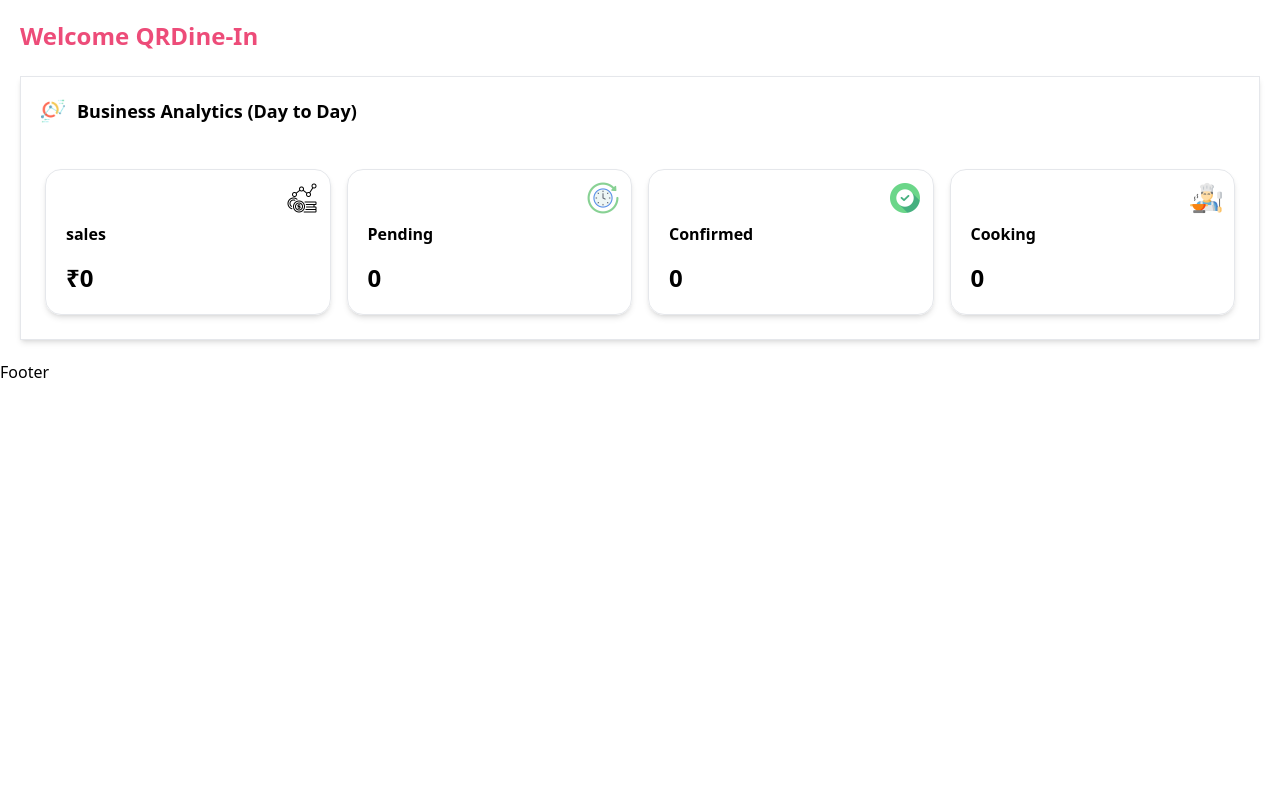
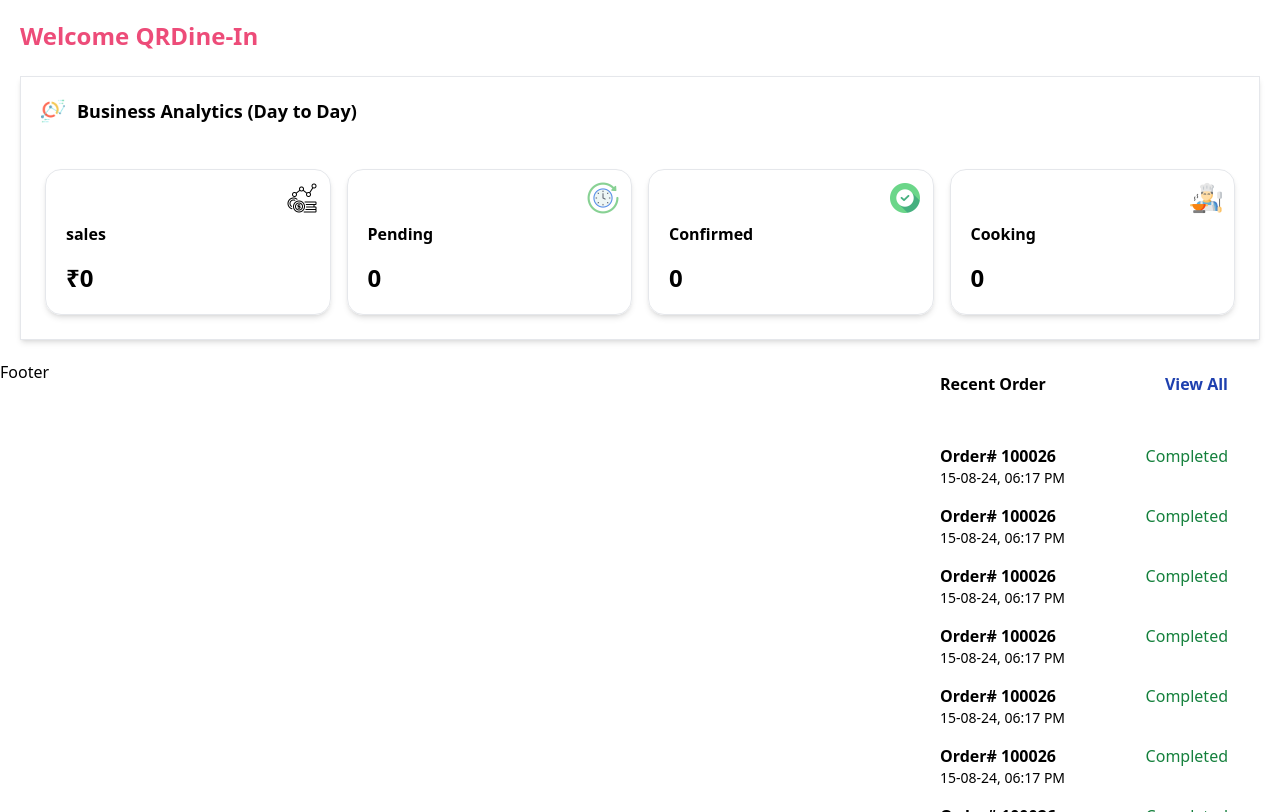
Before and after one commit to muskansrivastava0305/frenzoo, a React (Vite) app: page /admin in a window 1280 px wide. Built offline with nearby package versions, Linux system fonts and the light colour scheme; no server answers; a web font is replaced by a local one.

Commit message:
recent order comp

```diff
--- /dev/null
+++ b/src/components/admin/RecentOrder.jsx
@@ -0,0 +1,18 @@
+import React from 'react';
+
+const RecentOrder = ({ orderId, dateTime, status }) => {
+    return (
+        <div className=' flex justify-between mr-8 my-4'>
+            <div>
+                <h1 className=' font-bold hover:text-red-700 hover:cursor-pointer'>{orderId}</h1>
+                <p className=' text-sm font-light'>{dateTime}</p>
+            </div>
+            <div className=' items-center'>
+                <p className=' text-green-700'>{status}</p>
+            </div>
+        </div>
+
+    );
+};
+
+export default RecentOrder;
--- a/src/components/index.js
+++ b/src/components/index.js
@@ -2,10 +2,12 @@
 import Footer from "./admin/Footer"
 import Sidebar from "./admin/Sidebar"
 import BusinessAnalyticsCard from "./admin/BusinessAnalyticsCard"
+import RecentOrder from "./admin/RecentOrder"
 
 export {
     Header,
     Footer,
     Sidebar,
-    BusinessAnalyticsCard
+    BusinessAnalyticsCard,
+    RecentOrder
 }
--- a/src/pages/admin/Dashboard.jsx
+++ b/src/pages/admin/Dashboard.jsx
@@ -2,26 +2,456 @@
 
 import React from 'react'
 import { BusinessAnalyticsCard } from '../../components'
+import { RecentOrder } from '../../components'
 
 function Dashboard() {
   const business_analytics = [
     {
-      image:"sales.png",
-      title:"sales",
-      value:`₹${0}`
+      image: "sales.png",
+      title: "sales",
+      value: `₹${0}`
     },
     {
-      image:"pending.png",
-      title:"Pending",
-      value:0
+      image: "pending.png",
+      title: "Pending",
+      value: 0
     }, {
-      image:"confirmed.png",
-      title:"Confirmed",
-      value:0
+      image: "confirmed.png",
+      title: "Confirmed",
+      value: 0
     }, {
-      image:"cooking.png",
-      title:"Cooking",
-      value:0
+      image: "cooking.png",
+      title: "Cooking",
+      value: 0
+    },
+  ]
+
+  const RecentOrderData = [
+    {
+      orderId: "Order# 100026",
+      dateTime: "15-08-24, 06:17 PM",
+      status: "Completed"
+
+    },
+    {
+      orderId: "Order# 100026",
+      dateTime: "15-08-24, 06:17 PM",
+      status: "Completed"
+
+    },
+    {
+      orderId: "Order# 100026",
+      dateTime: "15-08-24, 06:17 PM",
+      status: "Completed"
+
+    },
+    {
+      orderId: "Order# 100026",
+      dateTime: "15-08-24, 06:17 PM",
+      status: "Completed"
+
+    },
+    {
+      orderId: "Order# 100026",
+      dateTime: "15-08-24, 06:17 PM",
+      status: "Completed"
+
+    },
+    {
+      orderId: "Order# 100026",
+      dateTime: "15-08-24, 06:17 PM",
+      status: "Completed"
+
+    },
+    {
+      orderId: "Order# 100026",
+      dateTime: "15-08-24, 06:17 PM",
+      status: "Completed"
+
+    },
+    {
+      orderId: "Order# 100026",
+      dateTime: "15-08-24, 06:17 PM",
+      status: "Completed"
+
+    },
+    {
+      orderId: "Order# 100026",
+      dateTime: "15-08-24, 06:17 PM",
+      status: "Completed"
+
+    },
+    {
+      orderId: "Order# 100026",
+      dateTime: "15-08-24, 06:17 PM",
+      status: "Completed"
+
+    },
+    {
+      orderId: "Order# 100026",
+      dateTime: "15-08-24, 06:17 PM",
+      status: "Completed"
+
+    },
+    {
+      orderId: "Order# 100026",
+      dateTime: "15-08-24, 06:17 PM",
+      status: "Completed"
+
+    },
+    {
+      orderId: "Order# 100026",
+      dateTime: "15-08-24, 06:17 PM",
+      status: "Completed"
+
+    },
+    {
+      orderId: "Order# 100026",
+      dateTime: "15-08-24, 06:17 PM",
+      status: "Completed"
+
+    },
+    {
+      orderId: "Order# 100026",
+      dateTime: "15-08-24, 06:17 PM",
+      status: "Completed"
+
+    },
+    {
+      orderId: "Order# 100026",
+      dateTime: "15-08-24, 06:17 PM",
+      status: "Completed"
+
+    },
+    {
+      orderId: "Order# 100026",
+      dateTime: "15-08-24, 06:17 PM",
+      status: "Completed"
+
+    },
+    {
+      orderId: "Order# 100026",
+      dateTime: "15-08-24, 06:17 PM",
+      status: "Completed"
+
+    },
+    {
+      orderId: "Order# 100026",
+      dateTime: "15-08-24, 06:17 PM",
+      status: "Completed"
+
+    },
+    {
+      orderId: "Order# 100026",
+      dateTime: "15-08-24, 06:17 PM",
+      status: "Completed"
+
+    },
+    {
+      orderId: "Order# 100026",
+      dateTime: "15-08-24, 06:17 PM",
+      status: "Completed"
+
+    },
+    {
+      orderId: "Order# 100026",
+      dateTime: "15-08-24, 06:17 PM",
+      status: "Completed"
+
+    },
+    {
+      orderId: "Order# 100026",
+      dateTime: "15-08-24, 06:17 PM",
+      status: "Completed"
+
+    },
+    {
+      orderId: "Order# 100026",
+      dateTime: "15-08-24, 06:17 PM",
+      status: "Completed"
+
+    },
+    {
+      orderId: "Order# 100026",
+      dateTime: "15-08-24, 06:17 PM",
+      status: "Completed"
+
+    },
+    {
+      orderId: "Order# 100026",
+      dateTime: "15-08-24, 06:17 PM",
+      status: "Completed"
+
+    },
+    {
+      orderId: "Order# 100026",
+      dateTime: "15-08-24, 06:17 PM",
+      status: "Completed"
+
+    },
+    {
+      orderId: "Order# 100026",
+      dateTime: "15-08-24, 06:17 PM",
+      status: "Completed"
+
+    },
+    {
+      orderId: "Order# 100026",
+      dateTime: "15-08-24, 06:17 PM",
+      status: "Completed"
+
+    },
+    {
+      orderId: "Order# 100026",
+      dateTime: "15-08-24, 06:17 PM",
+      status: "Completed"
+
+    },
+    {
+      orderId: "Order# 100026",
+      dateTime: "15-08-24, 06:17 PM",
+      status: "Completed"
+
+    },
+    {
+      orderId: "Order# 100026",
+      dateTime: "15-08-24, 06:17 PM",
+      status: "Completed"
+
+    },
+    {
+      orderId: "Order# 100026",
+      dateTime: "15-08-24, 06:17 PM",
+      status: "Completed"
+
+    },
+    {
+      orderId: "Order# 100026",
+      dateTime: "15-08-24, 06:17 PM",
+      status: "Completed"
+
+    },
+    {
+      orderId: "Order# 100026",
+      dateTime: "15-08-24, 06:17 PM",
+      status: "Completed"
+
+    },
+    {
+      orderId: "Order# 100026",
+      dateTime: "15-08-24, 06:17 PM",
+      status: "Completed"
+
+    },
+    {
+      orderId: "Order# 100026",
+      dateTime: "15-08-24, 06:17 PM",
+      status: "Completed"
+
+    },
+    {
+      orderId: "Order# 100026",
+      dateTime: "15-08-24, 06:17 PM",
+      status: "Completed"
+
+    },
+    {
+      orderId: "Order# 100026",
+      dateTime: "15-08-24, 06:17 PM",
+      status: "Completed"
+
+    },
+    {
+      orderId: "Order# 100026",
+      dateTime: "15-08-24, 06:17 PM",
+      status: "Completed"
+
+    },
+    {
+      orderId: "Order# 100026",
+      dateTime: "15-08-24, 06:17 PM",
+      status: "Completed"
+
+    },
+    {
+      orderId: "Order# 100026",
+      dateTime: "15-08-24, 06:17 PM",
+      status: "Completed"
+
+    },
+    {
+      orderId: "Order# 100026",
+      dateTime: "15-08-24, 06:17 PM",
+      status: "Completed"
+
+    },
+    {
+      orderId: "Order# 100026",
+      dateTime: "15-08-24, 06:17 PM",
+      status: "Completed"
+
+    },
+    {
+      orderId: "Order# 100026",
+      dateTime: "15-08-24, 06:17 PM",
+      status: "Completed"
+
+    },
+    {
+      orderId: "Order# 100026",
+      dateTime: "15-08-24, 06:17 PM",
+      status: "Completed"
+
+    },
+    {
+      orderId: "Order# 100026",
+      dateTime: "15-08-24, 06:17 PM",
+      status: "Completed"
+
+    },
+    {
+      orderId: "Order# 100026",
+      dateTime: "15-08-24, 06:17 PM",
+      status: "Completed"
+
+    },
+    {
+      orderId: "Order# 100026",
+      dateTime: "15-08-24, 06:17 PM",
+      status: "Completed"
+
+    },
+    {
+      orderId: "Order# 100026",
+      dateTime: "15-08-24, 06:17 PM",
+      status: "Completed"
+
+    },
+    {
+      orderId: "Order# 100026",
+      dateTime: "15-08-24, 06:17 PM",
+      status: "Completed"
+
+    },
+    {
+      orderId: "Order# 100026",
+      dateTime: "15-08-24, 06:17 PM",
+      status: "Completed"
+
+    },
+    {
+      orderId: "Order# 100026",
+      dateTime: "15-08-24, 06:17 PM",
+      status: "Completed"
+
+    },
+    {
+      orderId: "Order# 100026",
+      dateTime: "15-08-24, 06:17 PM",
+      status: "Completed"
+
+    },
+    {
+      orderId: "Order# 100026",
+      dateTime: "15-08-24, 06:17 PM",
+      status: "Completed"
+
+    },
+    {
+      orderId: "Order# 100026",
+      dateTime: "15-08-24, 06:17 PM",
+      status: "Completed"
+
+    },
+    {
+      orderId: "Order# 100026",
+      dateTime: "15-08-24, 06:17 PM",
+      status: "Completed"
+
+    },
+    {
+      orderId: "Order# 100026",
+      dateTime: "15-08-24, 06:17 PM",
+      status: "Completed"
+
+    },
+    {
+      orderId: "Order# 100026",
+      dateTime: "15-08-24, 06:17 PM",
+      status: "Completed"
+
+    },
+    {
+      orderId: "Order# 100026",
+      dateTime: "15-08-24, 06:17 PM",
+      status: "Completed"
+
+    },
+    {
+      orderId: "Order# 100026",
+      dateTime: "15-08-24, 06:17 PM",
+      status: "Completed"
+
+    },
+    {
+      orderId: "Order# 100026",
+      dateTime: "15-08-24, 06:17 PM",
+      status: "Completed"
+
+    },
+    {
+      orderId: "Order# 100026",
+      dateTime: "15-08-24, 06:17 PM",
+      status: "Completed"
+
+    },
+    {
+      orderId: "Order# 100026",
+      dateTime: "15-08-24, 06:17 PM",
+      status: "Completed"
+
+    },
+    {
+      orderId: "Order# 100026",
+      dateTime: "15-08-24, 06:17 PM",
+      status: "Completed"
+
+    },
+    {
+      orderId: "Order# 100026",
+      dateTime: "15-08-24, 06:17 PM",
+      status: "Completed"
+
+    },
+    {
+      orderId: "Order# 100026",
+      dateTime: "15-08-24, 06:17 PM",
+      status: "Completed"
+
+    },
+    {
+      orderId: "Order# 100026",
+      dateTime: "15-08-24, 06:17 PM",
+      status: "Completed"
+
+    },
+    {
+      orderId: "Order# 100026",
+      dateTime: "15-08-24, 06:17 PM",
+      status: "Completed"
+
+    },
+    {
+      orderId: "Order# 100026",
+      dateTime: "15-08-24, 06:17 PM",
+      status: "Completed"
+
+    },
+    {
+      orderId: "Order# 100026",
+      dateTime: "15-08-24, 06:17 PM",
+      status: "Completed"
+
     },
   ]
 
@@ -40,15 +470,35 @@
           </div>
 
           <div className=' grid grid-cols-1 sm:grid-cols-2 lg:grid-cols-4 gap-4 p-3 m-3'>
-          {
-        business_analytics?.map((item,index)=>(
-          <BusinessAnalyticsCard key={index} image={item.image} title={item.title} value={item.value} />
-        ))
-      }
+            {
+              business_analytics?.map((item, index) => (
+                <BusinessAnalyticsCard key={index} image={item.image} title={item.title} value={item.value} />
+              ))
+            }
           </div>
         </div>
 
+        {/* //Recent Order */}
+
+        <div className=' float-right mt-8 w-full sm:w-80 '>
+          <div className=' flex justify-between mr-8'>
+            <h1 className=' font-semibold'>Recent Order</h1>
+            <p className=' font-semibold text-blue-800 '>View All</p>
+          </div>
+
+          <div className=' mt-8 overflow-y-scroll h-96 overflow-x-hidden'>
+            {RecentOrderData?.map((item, index) => (
+              <RecentOrder key={index} orderId={item.orderId} dateTime={item.dateTime} status={item.status} />
+            ))
+            }
+          </div>
+
+        </div>
       </div>
+
+      {/* //Recent Order */}
+
+
     </div>
   )
 }
```
